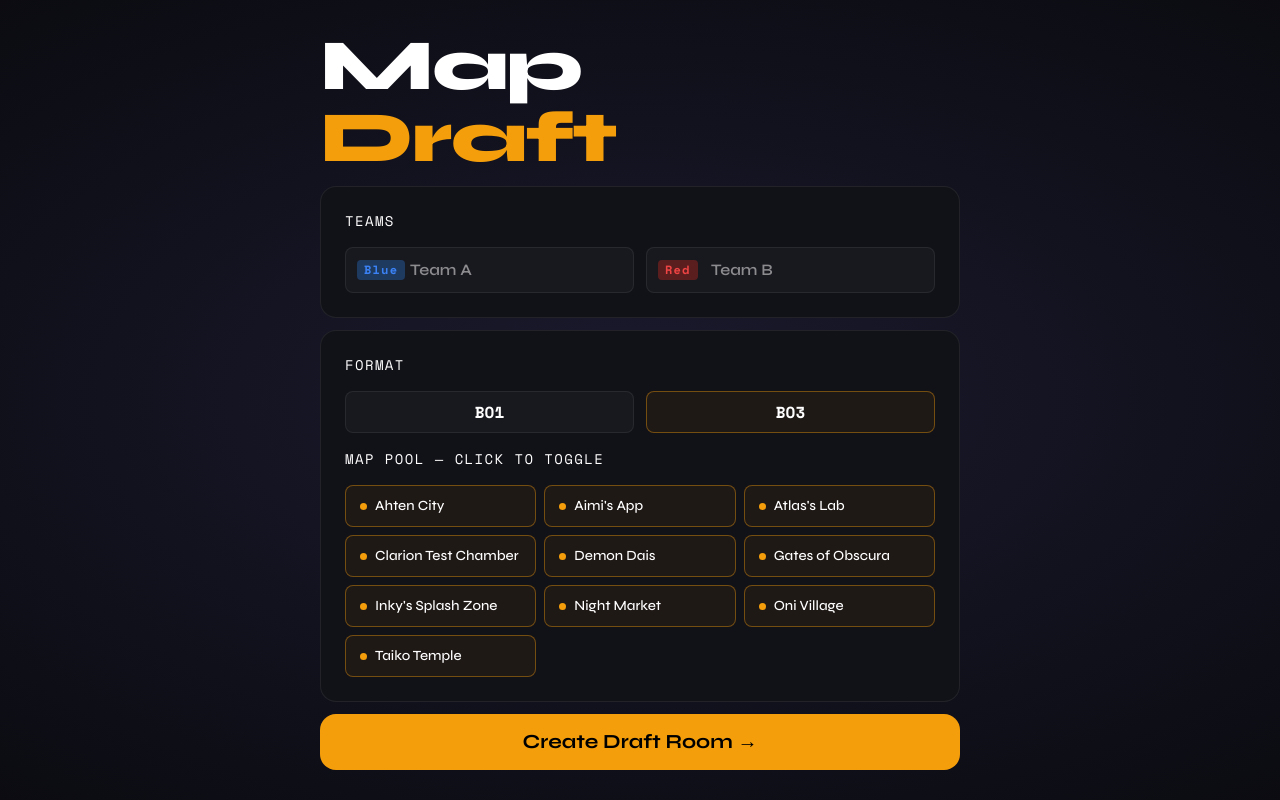
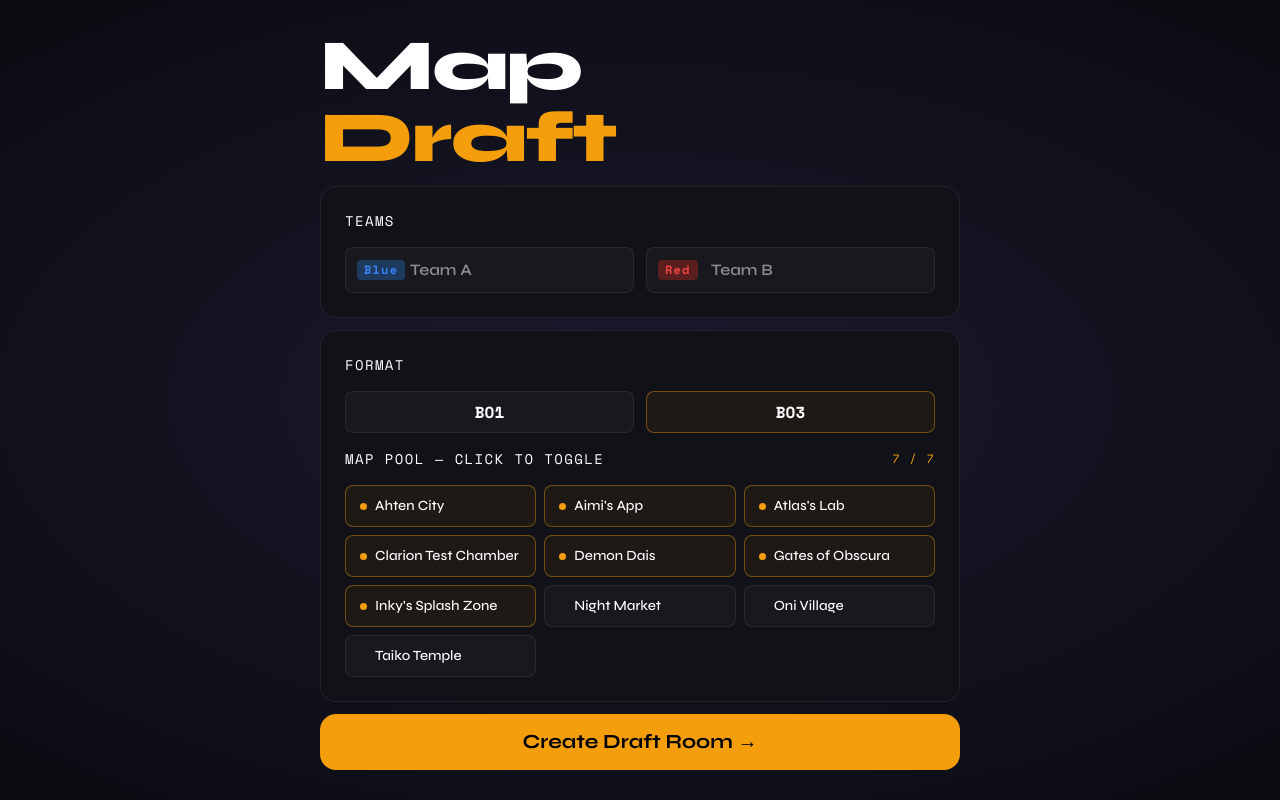
Before and after one commit to abtintabrizi/os-tools, a React (Vite) app in the folder frontend/: page /map-draft in a window 1280 px wide. Built offline with nearby package versions, Linux system fonts and the light colour scheme; no server answers.

Commit message:
Add 7 map constraint

```diff
--- a/frontend/src/common/constants.ts
+++ b/frontend/src/common/constants.ts
@@ -41,4 +41,14 @@ export const ALL_MAPS = [
   },
 ];
 
+export const CURRENT_MAP_POOL = [
+  "Ahten City",
+  "Aimi's App",
+  "Atlas's Lab",
+  "Clarion Test Chamber",
+  "Demon Dais",
+  "Gates of Obscura",
+  "Inky's Splash Zone",
+];
+
 export const TIMER_SECONDS = 30;
--- a/frontend/src/features/map-drafter/constants.ts
+++ b/frontend/src/features/map-drafter/constants.ts
@@ -1,13 +1,13 @@
 import { SequenceStep } from "@/features/map-drafter/types";
-import { SequenceKey } from './types/index';
+import { SequenceKey } from "./types/index";
 
 export const BO3_SEQUENCE: SequenceStep[] = [
   { team: "blue", action: "ban" },
   { team: "red", action: "ban" },
+  { team: "blue", action: "pick" },
   { team: "red", action: "pick" },
-  { team: "blue", action: "pick" },
   { team: "blue", action: "ban" },
-  { team: "red", action: "pick" },
+  { team: "red", action: "ban" },
 ];
 
 export const BO1_SEQUENCE: SequenceStep[] = [
@@ -17,4 +17,7 @@ export const BO1_SEQUENCE: SequenceStep[] = [
   { team: "red", action: "pick" },
 ];
 
-export const SEQUENCE_MAP: Record<SequenceKey, SequenceStep[]> = { bo1: BO1_SEQUENCE, bo3: BO3_SEQUENCE };
+export const SEQUENCE_MAP: Record<SequenceKey, SequenceStep[]> = {
+  bo1: BO1_SEQUENCE,
+  bo3: BO3_SEQUENCE,
+};
--- a/frontend/src/features/map-drafter/pages/SetupPage.tsx
+++ b/frontend/src/features/map-drafter/pages/SetupPage.tsx
@@ -1,5 +1,5 @@
 import { useState } from "react";
-import { ALL_MAPS } from "@/common/constants";
+import { ALL_MAPS, CURRENT_MAP_POOL } from "@/common/constants";
 import { useDraftContext } from "@/features/map-drafter/context/DraftContext";
 import { useToast } from "@/common/components/Toast";
 import Spinner from "@/common/components/Spinner";
@@ -13,7 +13,7 @@ export default function SetupPage() {
   const [redName, setRedName] = useState("");
   const [bestOf, setBestOf] = useState<SequenceKey>("bo3");
   const [enabledMaps, setEnabledMaps] = useState<Set<string>>(
-    new Set(ALL_MAPS.map((m) => m.name)),
+    new Set(CURRENT_MAP_POOL),
   );
   const [loading, setLoading] = useState(false);
 
@@ -122,8 +122,15 @@ export default function SetupPage() {
             })}
           </div>
 
-          <div className="text-sm font-mono tracking-widest uppercase">
-            Map pool — click to toggle
+          <div className="flex items-center justify-between">
+            <div className="text-sm font-mono tracking-widest uppercase">
+              Map pool — click to toggle
+            </div>
+            <div
+              className={`text-xs font-mono tracking-widest ${enabledMaps.size === 7 ? "text-tools-gold" : "text-tools-red"}`}
+            >
+              {enabledMaps.size} / 7
+            </div>
           </div>
           <div className="grid grid-cols-3 gap-2">
             {ALL_MAPS.map((map) => {
@@ -151,9 +158,9 @@ export default function SetupPage() {
         </div>
 
         <button
-          className="flex justify-center items-center w-full h-14 bg-tools-gold text-black rounded-2xl font-head text-xl font-bold"
+          className="flex justify-center items-center w-full h-14 bg-tools-gold text-black rounded-2xl font-head text-xl font-bold disabled:cursor-default! disabled:opacity-50"
           onClick={handleSubmit}
-          disabled={loading}
+          disabled={loading || enabledMaps.size !== 7}
         >
           {loading ? (
             <Spinner size="lg" primary="white" secondary="black" />
```
Also changed, not shown: 2 other files (tests, documents, lock files or other folders).
